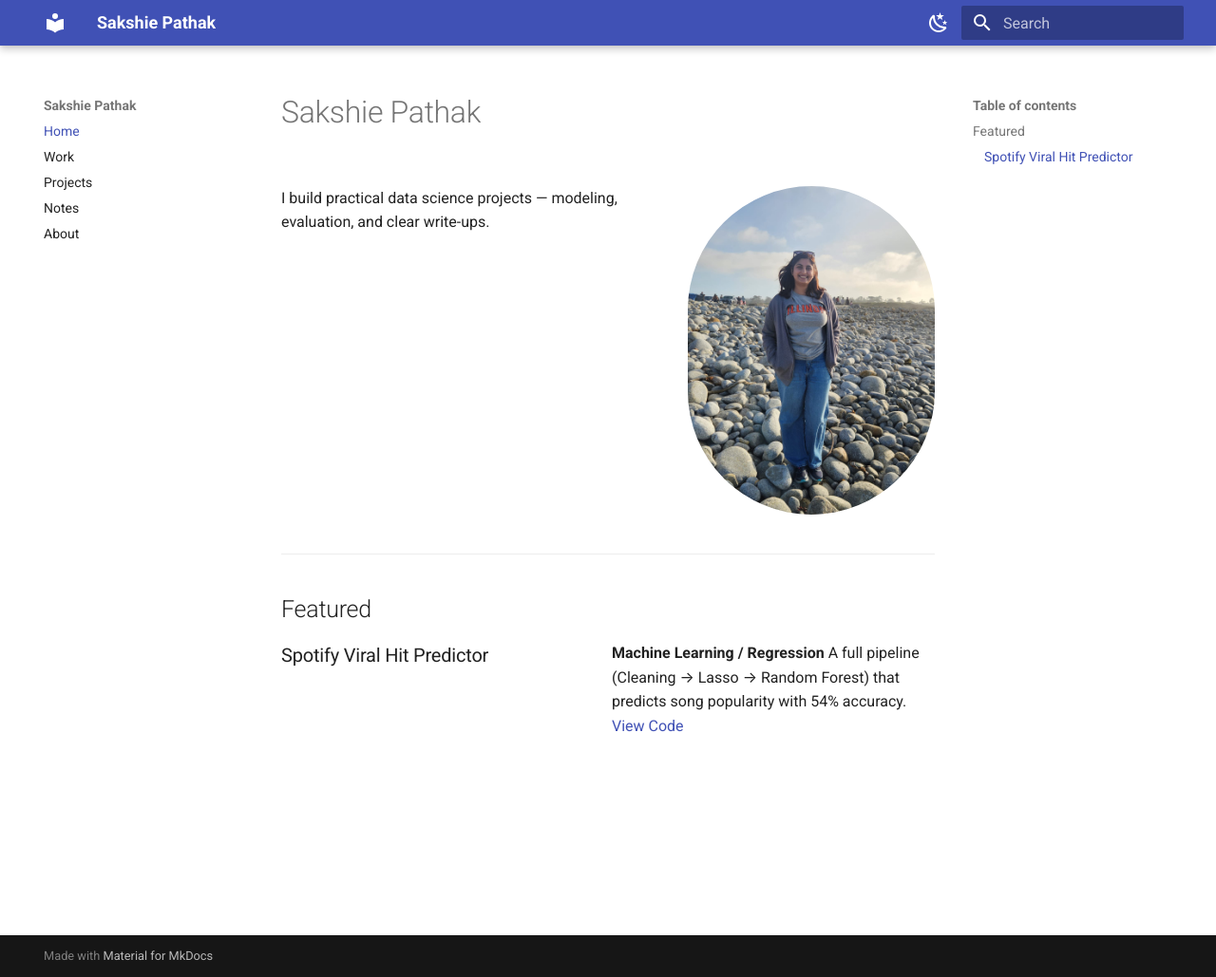
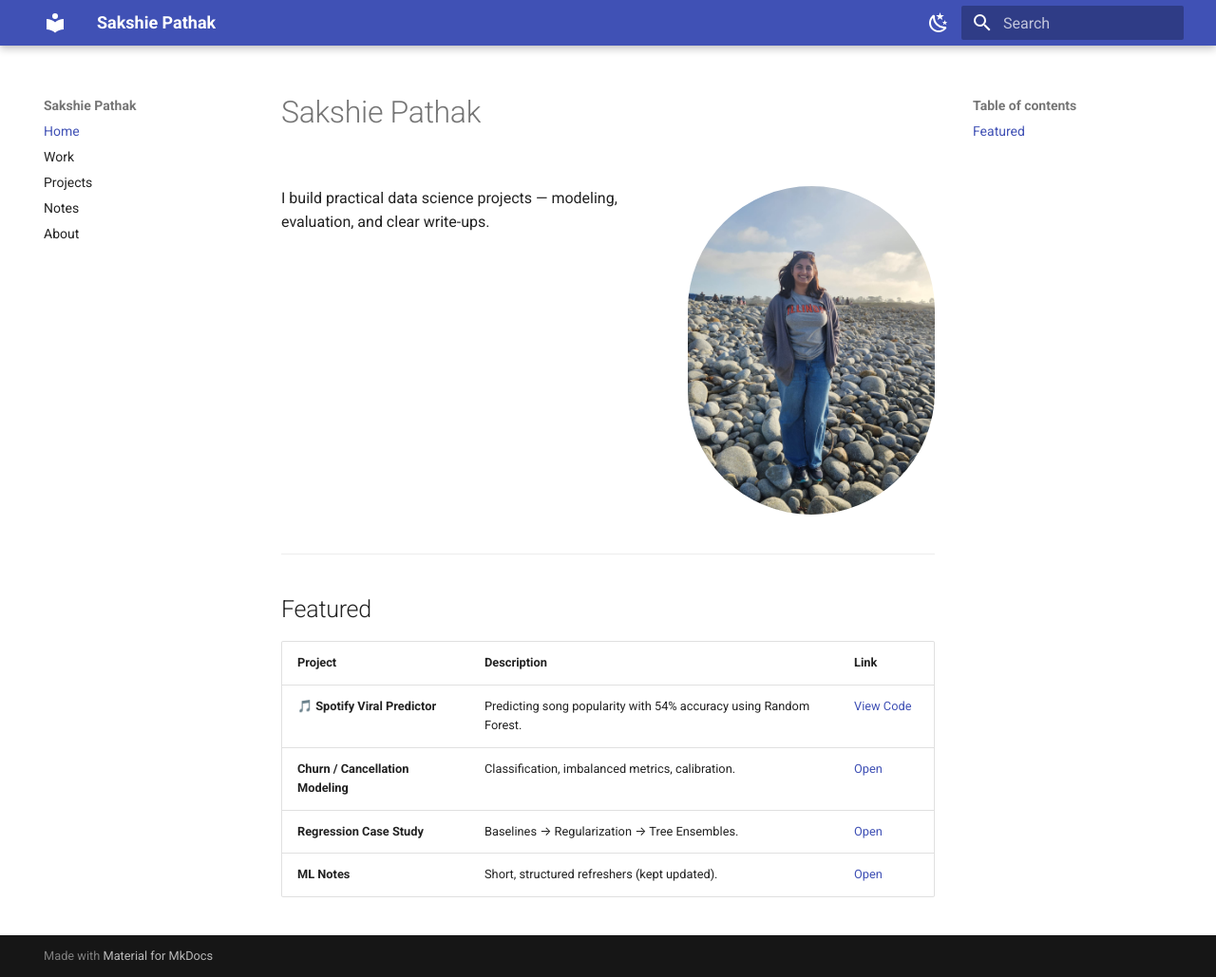
Before and after one commit to SakshieP/sakshiep.github.io, an MkDocs documentation site: the page built from docs/index.md, in a window 1280 px wide and 1029 px high. Shown: the whole window at 95% size. Built offline with MkDocs 1.6.1 and Material for MkDocs 9.7.7, drawn with Linux system fonts in a browser that asks for light colours.

Commit message:
Fixed featured table

```diff
--- a/docs/index.md
+++ b/docs/index.md
@@ -17,11 +17,9 @@ I build practical data science projects — modeling, evaluation, and clear writ
 
 ## Featured
 
-<div class="grid cards" markdown>
-
-### Spotify Viral Hit Predictor
-**Machine Learning / Regression**
-A full pipeline (Cleaning → Lasso → Random Forest) that predicts song popularity with 54% accuracy.
-[View Code](https://github.com/SakshieP/spotify_viral_predictor)
-
-</div>
+| Project | Description | Link |
+| :--- | :--- | :--- |
+| **🎵 Spotify Viral Predictor** | Predicting song popularity with 54% accuracy using Random Forest. | [View Code](https://github.com/SakshieP/spotify_viral_predictor) |
+| **Churn / Cancellation Modeling** | Classification, imbalanced metrics, calibration. | [Open](PASTE_OLD_LINK_HERE) |
+| **Regression Case Study** | Baselines → Regularization → Tree Ensembles. | [Open](PASTE_OLD_LINK_HERE) |
+| **ML Notes** | Short, structured refreshers (kept updated). | [Open](PASTE_OLD_LINK_HERE) |
```
